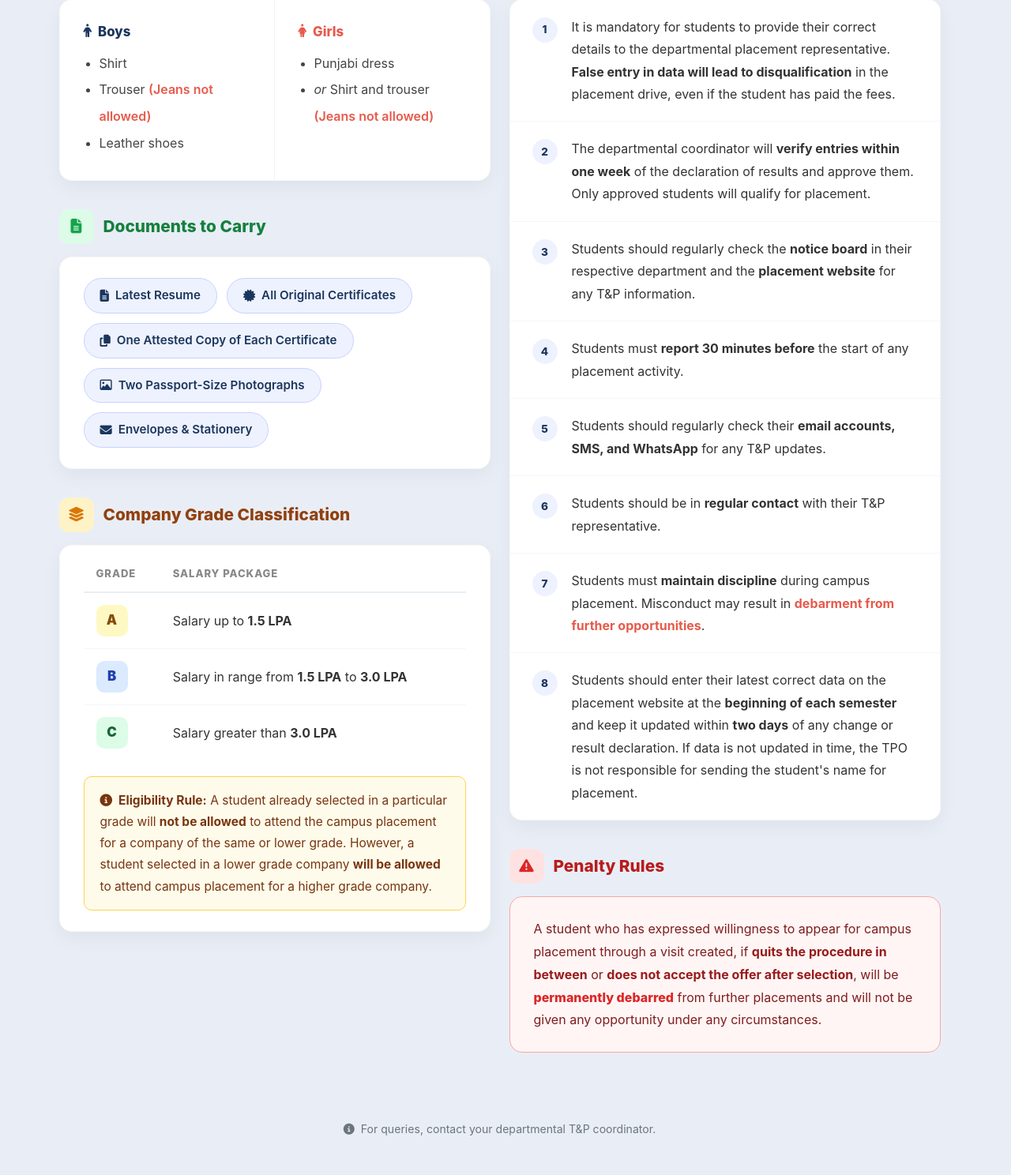
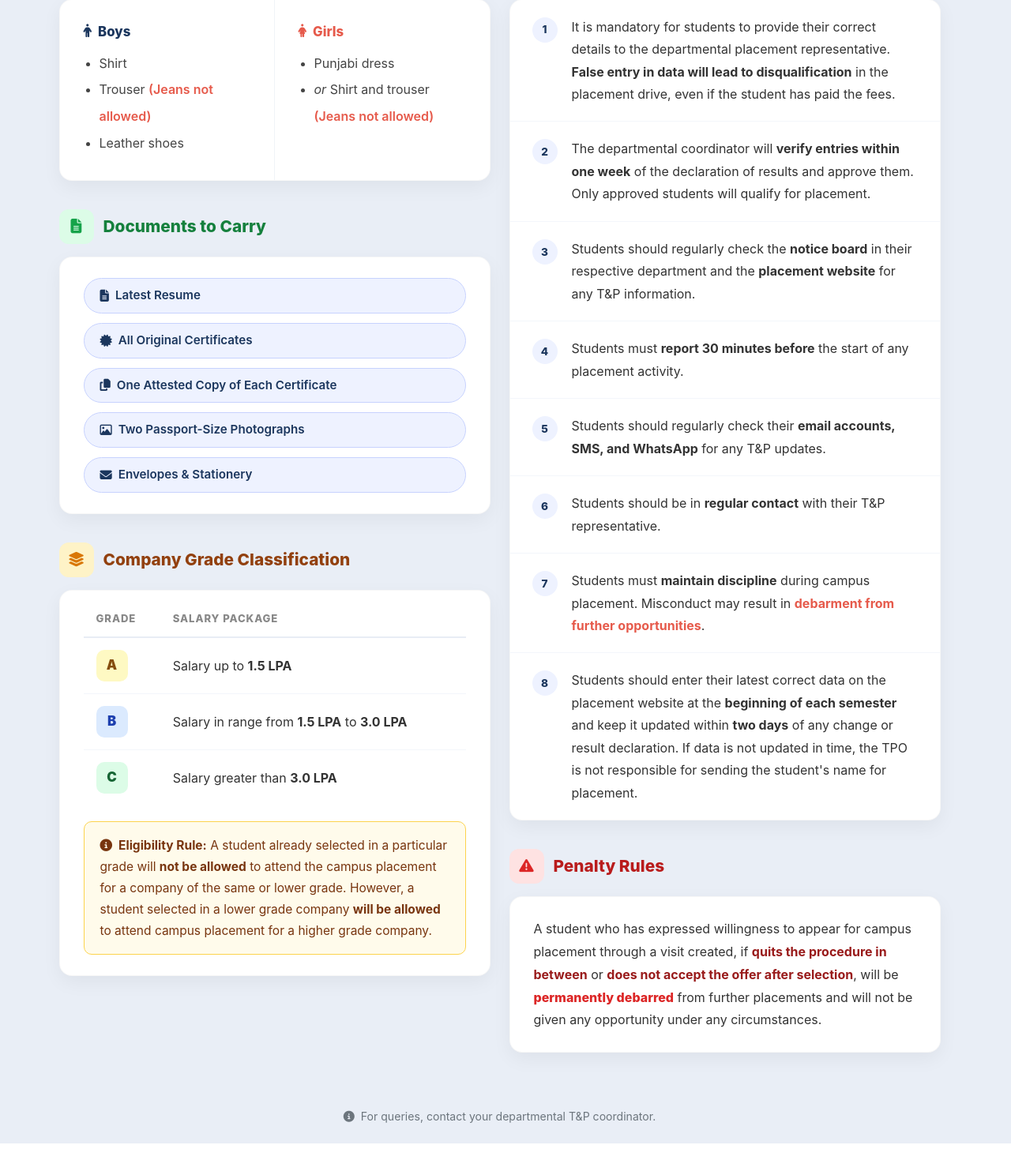
Before and after one commit to Aman-p02/gecm_placement_portal, a PHP site: page /gec_placement_portal/rules_and_guidelines.php in a window 1280 px wide. Shown: the part 361-1849 px from the top of the page at 79% size. After the commit the page ends 1809 px from the top, so only its background shows below. Run offline with PHP 8.4, Linux system fonts and the light colour scheme.

Commit message:
some css fixed

```diff
--- a/major_recruiters.php
+++ b/major_recruiters.php
@@ -260,7 +260,7 @@
     <!-- CONTENT CARD WITH EXACT SINGLE RECRUITERS GRID IMAGE -->
     <div class="container">
         <div class="content-card text-center" style="padding: 40px 20px;">
-            <h2 class="page-header-title text-start mb-4" style="margin-left: 20px; font-size: 1.6rem; font-weight: 800; color: #1B365D;">Our Industry Partners</h2>
+            <h2 class="page-header-title text-center mb-4" style="font-size: 1.6rem; font-weight: 800; color: #1B365D;">Our Industry Partners</h2>
             <img src="assets/images/real_recruiter_grid.png" alt="GEC Modasa Major Recruiters Grid" class="recruiters-grid-img mt-2">
         </div>
     </div>
--- a/rules_and_guidelines.php
+++ b/rules_and_guidelines.php
@@ -200,6 +200,7 @@
             align-items: center;
             gap: 12px;
             margin: 36px 0 16px;
+            scroll-margin-top: 90px;
         }
         .sec-title .ico {
             width: 44px;
@@ -235,7 +236,7 @@
         .dress-col ul li span { color: var(--accent-coral); font-weight: 600; }
 
         /* Document Chips */
-        .doc-wrap { display: flex; flex-wrap: wrap; gap: 12px; padding: 26px 30px; }
+        .doc-wrap { display: flex; flex-direction: column; gap: 12px; padding: 26px 30px; }
         .doc-chip { background: #eef2ff; color: var(--primary-navy); border: 1px solid #c7d2fe; border-radius: 50px; padding: 10px 20px; font-size: 0.95rem; font-weight: 600; display: flex; align-items: center; gap: 8px; }
 
         /* Rules List */
@@ -246,7 +247,7 @@
 
         /* Grade Table */
         .grade-wrap { padding: 26px 30px; }
-        .grade-tbl { width: 100%; border-collapse: collapse; margin-bottom: 20px; }
+        .grade-tbl { width: 100%; border-collapse: collapse; margin-bottom: 20px; scroll-margin-top: 90px; }
         .grade-tbl thead th { text-align: left; font-size: 0.82rem; font-weight: 800; letter-spacing: 0.07em; text-transform: uppercase; color: #888; padding: 0 16px 12px; border-bottom: 2px solid #e8edf5; }
         .grade-tbl tbody td { padding: 15px 16px; border-bottom: 1px solid #f3f6fb; font-size: 1rem; vertical-align: middle; }
         .grade-tbl tbody tr:last-child td { border-bottom: none; }
@@ -254,9 +255,9 @@
         .grade-rule { background: #fffbeb; border: 1px solid #fcd34d; border-radius: 10px; padding: 16px 20px; font-size: 0.97rem; color: #78350f; line-height: 1.75; }
 
         /* Penalty */
-        .penalty-wrap { padding: 26px 30px; display: flex; gap: 20px; align-items: flex-start; background: #fff5f5; border-radius: 16px; border: 1.5px solid #fca5a5; }
+        .penalty-wrap { padding: 26px 30px; display: flex; gap: 20px; align-items: flex-start; background: #fff; border-radius: 16px; box-shadow: 0 8px 25px rgba(0, 0, 0, 0.05); border: 1px solid rgba(0,0,0,0.03); }
         .penalty-ico { width: 50px; min-width: 50px; height: 50px; background: #fee2e2; border-radius: 12px; display: flex; align-items: center; justify-content: center; font-size: 1.3rem; color: #dc2626; }
-        .penalty-body { font-size: 1rem; line-height: 1.8; color: #7f1d1d; }
+        .penalty-body { font-size: 1rem; line-height: 1.8; color: #333; }
         .penalty-body strong { color: #991b1b; }
         .penalty-body .debarred { color: #dc2626; font-weight: 800; }
 
@@ -327,9 +328,9 @@
     </div>
 
     <!-- ═══════════ MAIN CONTENT (Matching Bootstrap container width) ═══════════ -->
-    <div class="container py-4 pb-5">
+    <div class="container py-4">
 
-        <div class="row gx-4">
+        <div class="row gx-4 align-items-start">
             <!-- LEFT COLUMN -->
             <div class="col-lg-6">
                 <!-- 1. Dress Code -->
@@ -372,13 +373,15 @@
                     </div>
                 </div>
 
+
+
                 <!-- 3. Rules (MOBILE ONLY) -->
                 <div class="d-block d-lg-none">
                     <div class="sec-title animate-on-scroll" style="margin-top:36px;">
                         <div class="ico" style="background:#eef2ff;color:var(--primary-navy);"><i class="fa-solid fa-list-check"></i></div>
                         <h2 style="color:var(--primary-navy);">Rules &amp; Regulations</h2>
                     </div>
-                    <div class="card-white flex-grow-1 animate-on-scroll">
+                    <div class="card-white animate-on-scroll">
                         <div class="rule-item">
                             <div class="rule-num">1</div>
                             <div class="rule-body">It is mandatory for students to provide their correct details to the departmental placement representative. <strong>False entry in data will lead to disqualification</strong> in the placement drive, even if the student has paid the fees.</div>
@@ -410,6 +413,16 @@
                         <div class="rule-item">
                             <div class="rule-num">8</div>
                             <div class="rule-body">Students should enter their latest correct data on the placement website at the <strong>beginning of each semester</strong> and keep it updated within <strong>two days</strong> of any change or result declaration. If data is not updated in time, the TPO is not responsible for sending the student's name for placement.</div>
+                        </div>
+                    </div>
+
+                    <div class="sec-title animate-on-scroll" style="margin-top:36px;">
+                        <div class="ico" style="background:#fee2e2;color:#dc2626;"><i class="fa-solid fa-triangle-exclamation"></i></div>
+                        <h2 style="color:#b91c1c;">Penalty Rules</h2>
+                    </div>
+                    <div class="penalty-wrap mb-4 animate-on-scroll">
+                        <div class="penalty-body">
+                            A student who has expressed willingness to appear for campus placement through a visit created, if <strong>quits the procedure in between</strong> or <strong>does not accept the offer after selection</strong>, will be <span class="debarred">permanently debarred</span> from further placements and will not be given any opportunity under any circumstances.
                         </div>
                     </div>
                 </div>
@@ -450,21 +463,9 @@
                     </div>
                 </div>
 
-                <!-- 5. Penalty (MOBILE ONLY) -->
-                <div class="d-block d-lg-none">
-                    <div class="sec-title animate-on-scroll" style="margin-top:36px;">
-                        <div class="ico" style="background:#fee2e2;color:#dc2626;"><i class="fa-solid fa-triangle-exclamation"></i></div>
-                        <h2 style="color:#b91c1c;">Penalty Rules</h2>
-                    </div>
-                    <div class="penalty-wrap mb-4 mb-lg-0 animate-on-scroll">
-                        <div class="penalty-body">
-                            A student who has expressed willingness to appear for campus placement through a visit created, if <strong>quits the procedure in between</strong> or <strong>does not accept the offer after selection</strong>, will be <span class="debarred">permanently debarred</span> from further placements and will not be given any opportunity under any circumstances.
-                        </div>
-                    </div>
-                </div>
             </div>
 
-            <!-- RIGHT COLUMN -->
+            <!-- RIGHT COLUMN (DESKTOP ONLY) -->
             <div class="col-lg-6 d-none d-lg-flex flex-column">
                 <!-- 3. Rules -->
                 <div class="sec-title mt-0 animate-on-scroll">
@@ -519,7 +520,7 @@
             </div>
         </div>
 
-        <div class="footer-note">
+        <div class="footer-note mt-4">
             <i class="fa-solid fa-circle-info me-1"></i>
             For queries, contact your departmental T&amp;P coordinator.
         </div>
```
